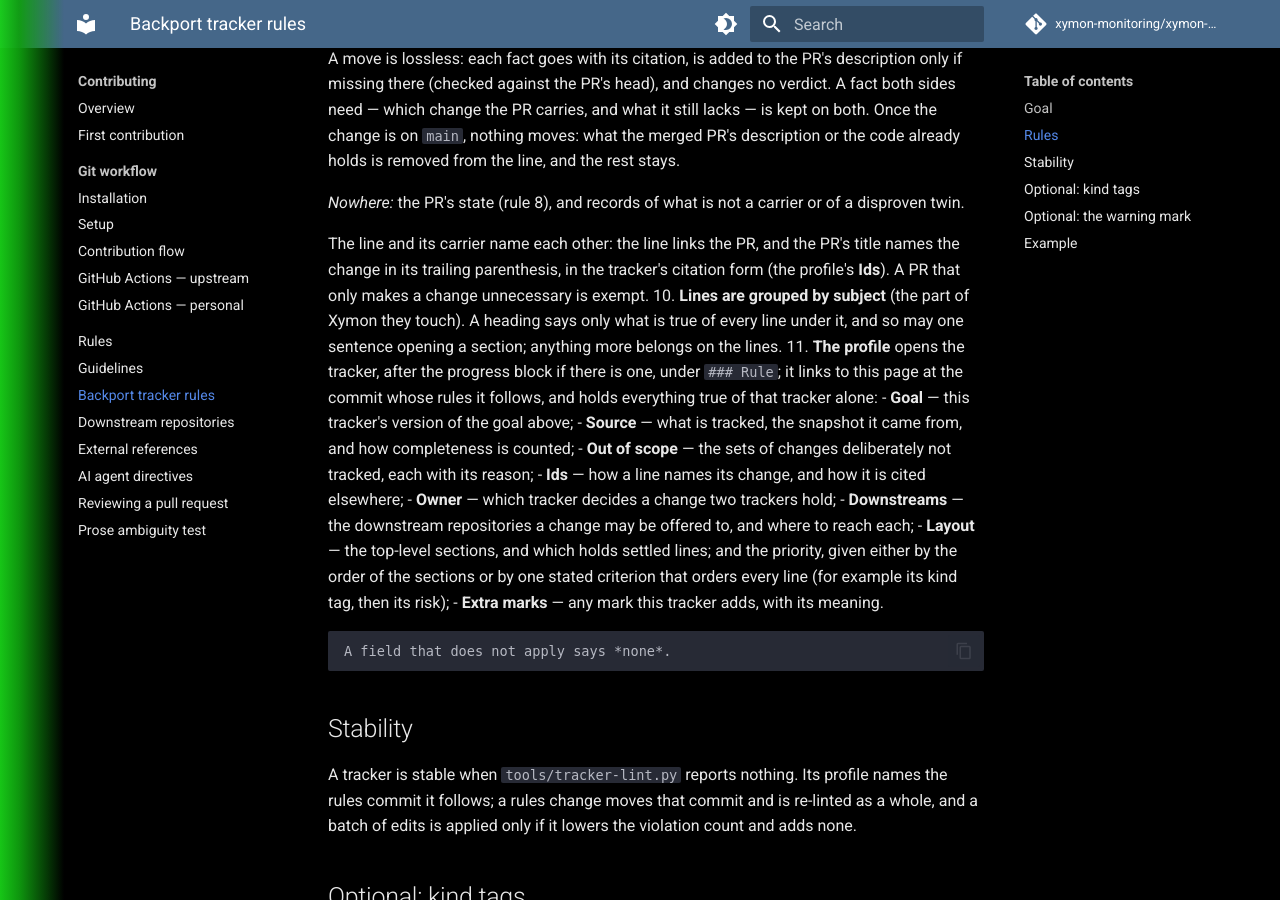
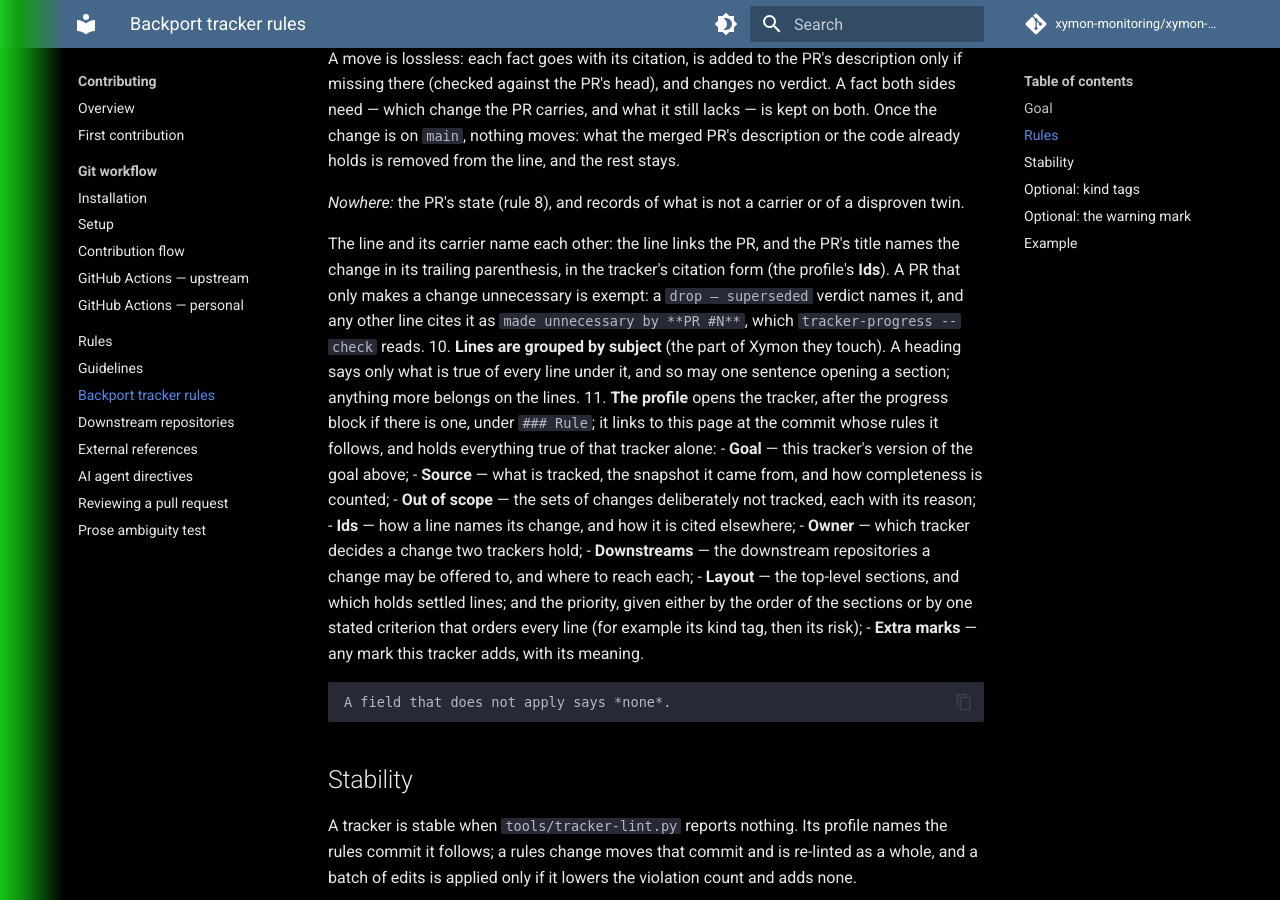
Before and after one commit to xymon-monitoring/xymon-wiki, an MkDocs documentation site: the page built from docs/contributing/backport-tracker-rules.md, in a window 1280 px wide and 900 px high, scrolled down 3160 px. Built offline with MkDocs 1.6.1 and Material for MkDocs 9.7.7, drawn with Linux system fonts in a browser that asks for light colours; comment, search, counter and statistics services are not loaded.

Commit message:
backport tracker rules: say how a line marks a PR that made a change unnecessary
Rule 3 boxes a line [x] when a PR carries the change or made it
unnecessary, and rule 9 exempts the second kind from naming the change in
its title. tracker-progress --check could only tell that kind by a
"drop — superseded" verdict, so a line whose verdict is "take, not as
written — a better version exists", with a PR that made part of the change
unnecessary, was reported as a carrier that does not name it back (#106,
devel 86f85d58d and 7a8f52cb9).

Rule 9 now says how such a line cites the PR, "made unnecessary by
**PR #N**", and the check skips a PR cited that way when it looks for the
carrier; a line whose only PRs are cited that way is exempt.

```diff
--- a/docs/contributing/backport-tracker-rules.md
+++ b/docs/contributing/backport-tracker-rules.md
@@ -156,7 +156,9 @@ for prose.
    The line and its carrier name each other: the line links the PR, and the
    PR's title names the change in its trailing parenthesis, in the tracker's
    citation form (the profile's **Ids**). A PR that only makes a change
-   unnecessary is exempt.
+   unnecessary is exempt: a `drop — superseded` verdict names it, and any
+   other line cites it as `made unnecessary by **PR #N**`, which
+   `tracker-progress --check` reads.
 10. **Lines are grouped by subject** (the part of Xymon they touch). A heading
     says only what is true of every line under it, and so may one sentence
     opening a section; anything more belongs on the lines.
```
Also changed, not shown: 1 other file.
